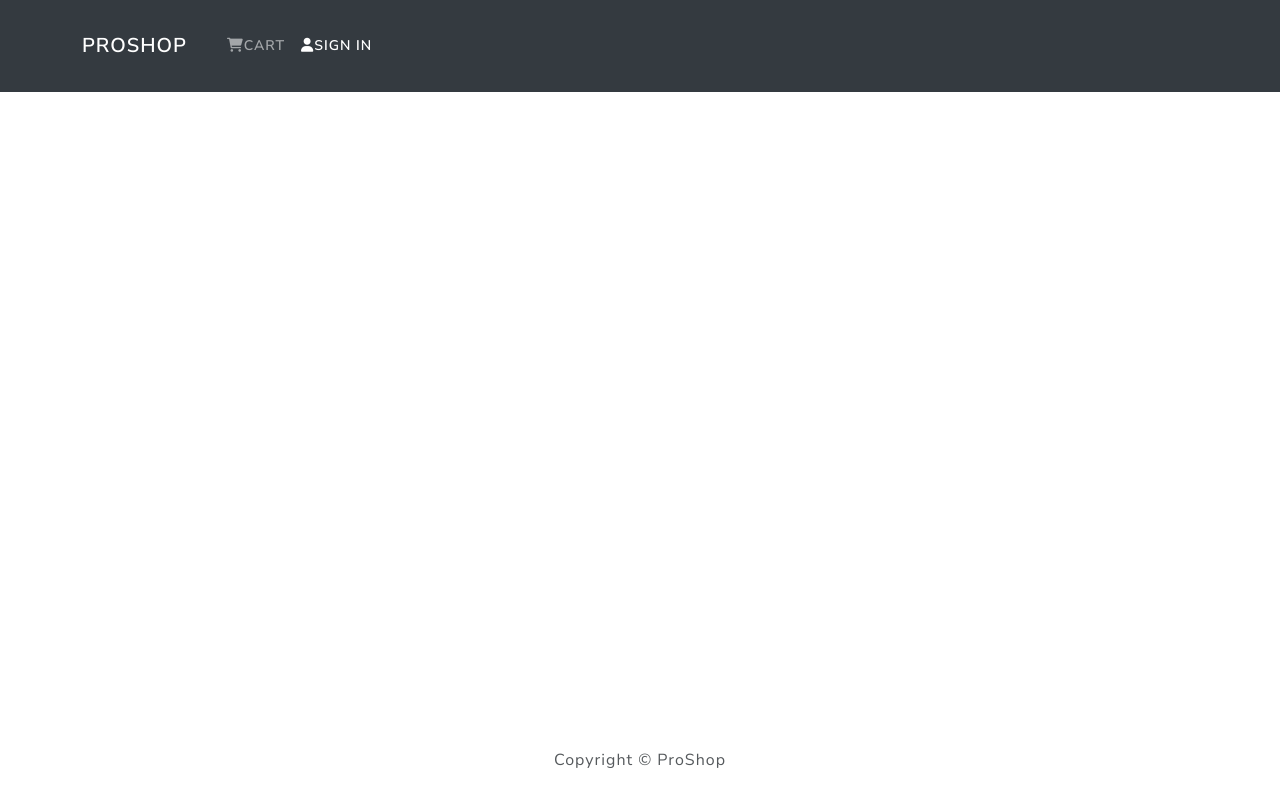
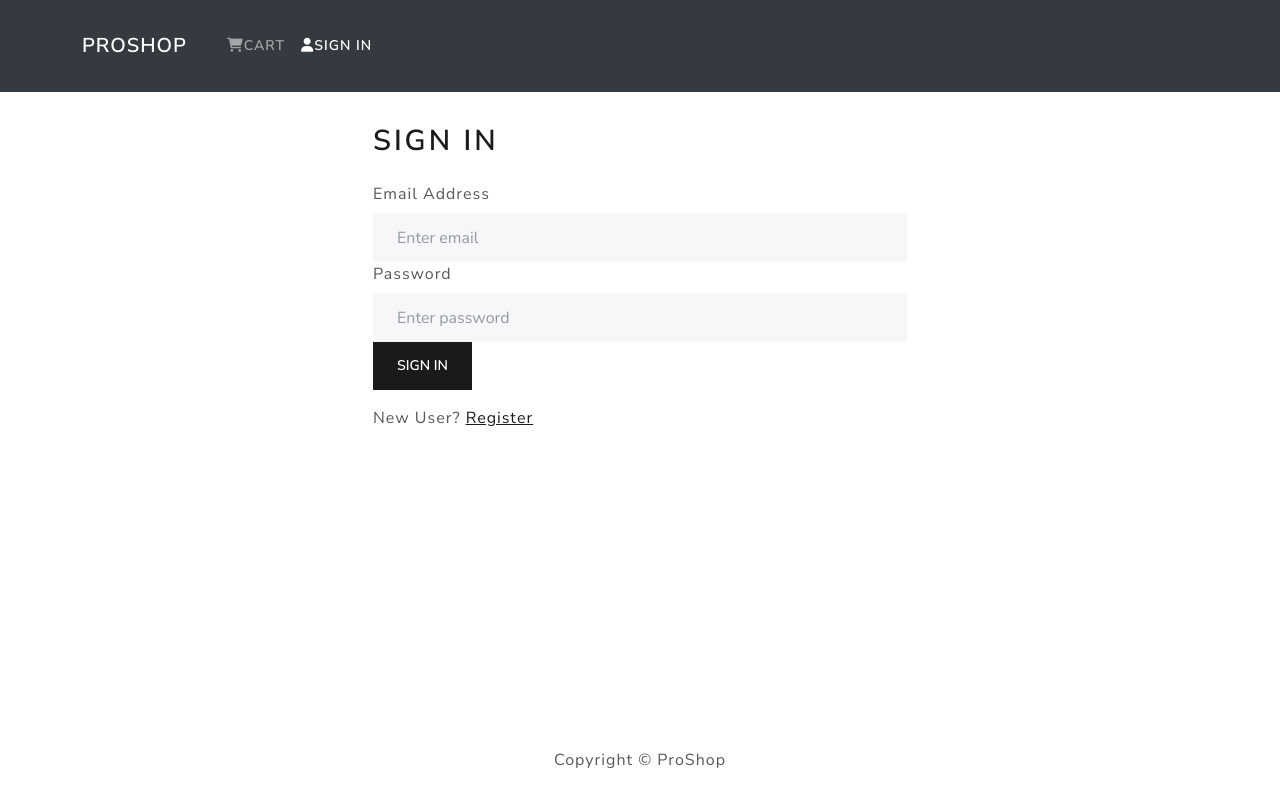
Before and after one commit to David-mwendwa/pro-shop, a React (Create React App) app in the folder frontend/: page /login in a window 1280 px wide. Built offline with nearby package versions, Linux system fonts and the light colour scheme.

Commit message:
create user login screen and implement its functionality

```diff
--- a/frontend/src/App.js
+++ b/frontend/src/App.js
@@ -5,6 +5,7 @@
 import HomeScreen from './screens/HomeScreen';
 import ProductScreen from './screens/ProductScreen';
 import CartScreen from './screens/CartScreen';
+import LoginScreen from './screens/LoginScreen';
 
 const App = () => {
   return (
@@ -19,6 +20,7 @@
               <Route path=':id' element={<CartScreen />} />
               <Route path='' element={<CartScreen />} />
             </Route>
+            <Route path='/login' element={<LoginScreen />} />
           </Routes>
         </Container>
       </main>
--- /dev/null
+++ b/frontend/src/components/FormContainer.js
@@ -0,0 +1,16 @@
+import React from 'react';
+import { Container, Row, Col } from 'react-bootstrap';
+
+const FormContainer = ({ children }) => {
+  return (
+    <Container>
+      <Row className='justify-content-lg-center'>
+        <Col xs={12} md={6}>
+          {children}
+        </Col>
+      </Row>
+    </Container>
+  );
+};
+
+export default FormContainer;
--- /dev/null
+++ b/frontend/src/screens/LoginScreen.js
@@ -0,0 +1,75 @@
+import React, { useState, useEffect } from 'react';
+import { Link, useNavigate } from 'react-router-dom';
+import { Form, Button, Row, Col } from 'react-bootstrap';
+import { useDispatch, useSelector } from 'react-redux';
+import Message from '../components/Message';
+import Loader from '../components/Loader';
+import { login } from '../actions/userActions';
+import FormContainer from '../components/FormContainer';
+import { useLocation } from 'react-router-dom';
+
+const LoginScreen = () => {
+  const [email, setEmail] = useState('');
+  const [password, setPassword] = useState('');
+
+  const dispatch = useDispatch();
+
+  const userLogin = useSelector((state) => state.userLogin);
+  const { loading, error, userInfo } = userLogin;
+
+  const navigate = useNavigate();
+  const location = useLocation();
+  const redirect = location.search ? location.search.split('=')[1] : '/';
+
+  useEffect(() => {
+    if (userInfo) {
+      navigate(redirect);
+    }
+  }, [navigate, redirect, userInfo]);
+
+  const submitHandler = (e) => {
+    e.preventDefault();
+    dispatch(login(email, password));
+  };
+
+  return (
+    <FormContainer>
+      <h1>Sign In</h1>
+      {error && <Message variant='danger'>{error}</Message>}
+      {loading && <Loader />}
+      <Form onSubmit={submitHandler}>
+        <Form.Group>
+          <Form.Label>Email Address</Form.Label>
+          <Form.Control
+            type='email'
+            placeholder='Enter email'
+            value={email}
+            onChange={(e) => setEmail(e.target.value)}></Form.Control>
+        </Form.Group>
+        <Form.Group>
+          <Form.Label>Password</Form.Label>
+          <Form.Control
+            type='password'
+            placeholder='Enter password'
+            value={password}
+            onChange={(e) => setPassword(e.target.value)}></Form.Control>
+        </Form.Group>
+
+        <Button type='submit' variant='primary'>
+          Sign In
+        </Button>
+      </Form>
+
+      <Row className='py-3'>
+        <Col>
+          New User?{' '}
+          <Link to={redirect ? `/register?redirect=${redirect}` : `/register`}>
+            Register
+          </Link>
+        </Col>
+      </Row>
+    </FormContainer>
+  );
+};
+
+export default LoginScreen;
```
